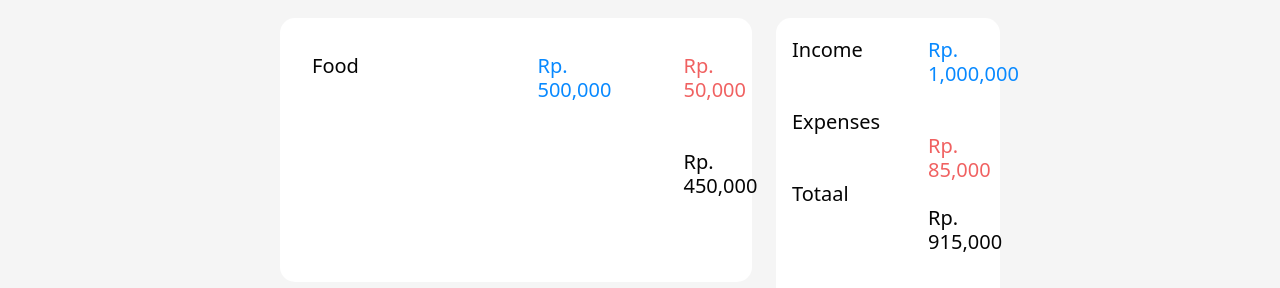
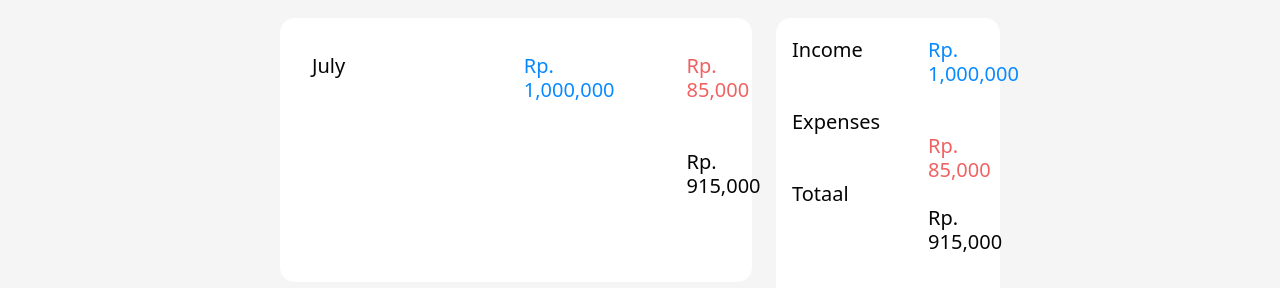
Before and after one commit to yosepalexsander/money-manager-frontend, a React (Create React App) app: page /homemonthly in a window 1280 px wide. Before the commit this address led to /homeweekly. Shown: the part 242-530 px from the top of the page. Built offline with nearby package versions, Linux system fonts and the light colour scheme.

Commit message:
first commit

```diff
--- a/src/App.jsx
+++ b/src/App.jsx
@@ -5,7 +5,7 @@ import { Route, Routes, useNavigate } from "react-router-dom";
 
 import { API, setAuthToken } from "./config/api";
 import { UserContext } from "./context/userContext";
-import { HomeWeekly } from "./pages/HomeWeekly";
+import { HomeMonthly } from "./pages/HomeMonthly";
 
 if (localStorage.token) {
   setAuthToken(localStorage.token);
@@ -20,7 +20,7 @@ export const App = () => {
       setAuthToken(localStorage.token);
     }
     if (state.isLogin === false) {
-      navigate("/homeweekly");
+      navigate("/homemonthly");
     } else {
       if (state.user.status === "Customer") {
         navigate("/user");
@@ -58,7 +58,7 @@ export const App = () => {
 
   return (
     <Routes>
-      <Route path="/homeweekly" element={<HomeWeekly />} />
+      <Route path="/homemonthly" element={<HomeMonthly />} />
     </Routes>
   );
 };
--- a/src/pages/HomeWeekly.jsx
+++ b/src/pages/HomeMonthly.jsx
@@ -5,7 +5,7 @@ import React from "react";
 import { Transaction } from "../components/auth/Transaction";
 import { LayoutUser } from "../components/LayoutUser";
 
-export const HomeWeekly = () => {
+export const HomeMonthly = () => {
   const title = "Home";
   document.title = "Hacketon | " + title;
 
@@ -33,20 +33,20 @@ export const HomeWeekly = () => {
                                     <div className="mb-1 mt-1 d-flex">
                                       <div className="pe-5">
                                         <h5 className="pb-3" style={{ color: "#050505", fontSize: "20px" }}>
-                                          Food &emsp;
+                                          July &emsp;
                                         </h5>
                                       </div>
                                       <div className="pe-5" style={{ paddingLeft: "32%" }}>
                                         <h5 className="pb-3" style={{ color: "#0889FF", fontSize: "20px" }}>
-                                          Rp. 500,000 &emsp;
+                                          Rp. 1,000,000 &emsp;
                                         </h5>
                                       </div>
                                       <div className="ps-4">
                                         <h5 className="pb-3" style={{ color: "#F06161", fontSize: "20px" }}>
-                                          Rp. 50,000 &emsp;
+                                          Rp. 85,000 &emsp;
                                         </h5>
                                         <h5 className="pb-3" style={{ color: "#050505", fontSize: "20px" }}>
-                                          Rp. 450,000 &emsp;
+                                          Rp. 915,000 &emsp;
                                         </h5>
                                       </div>
                                     </div>
```
